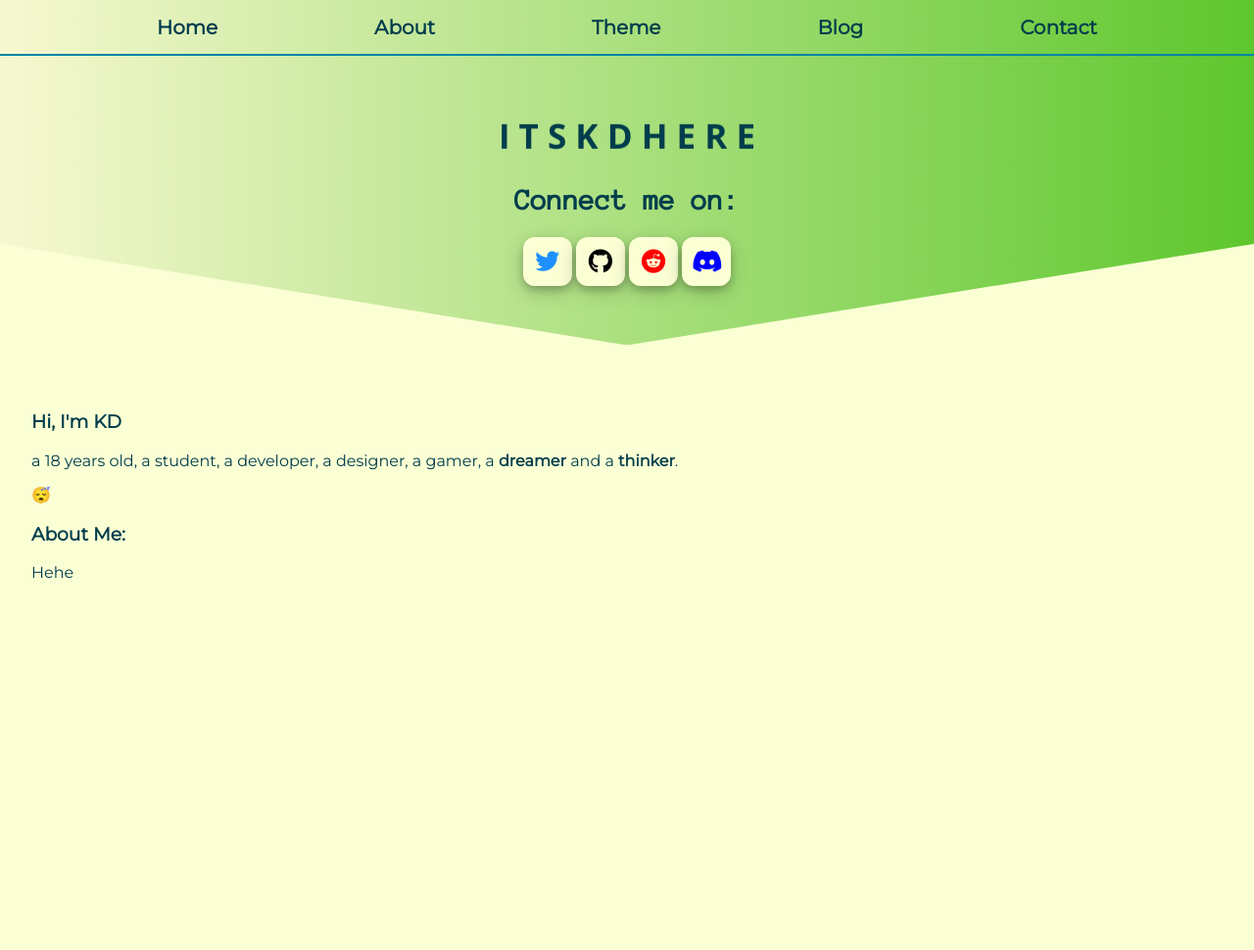
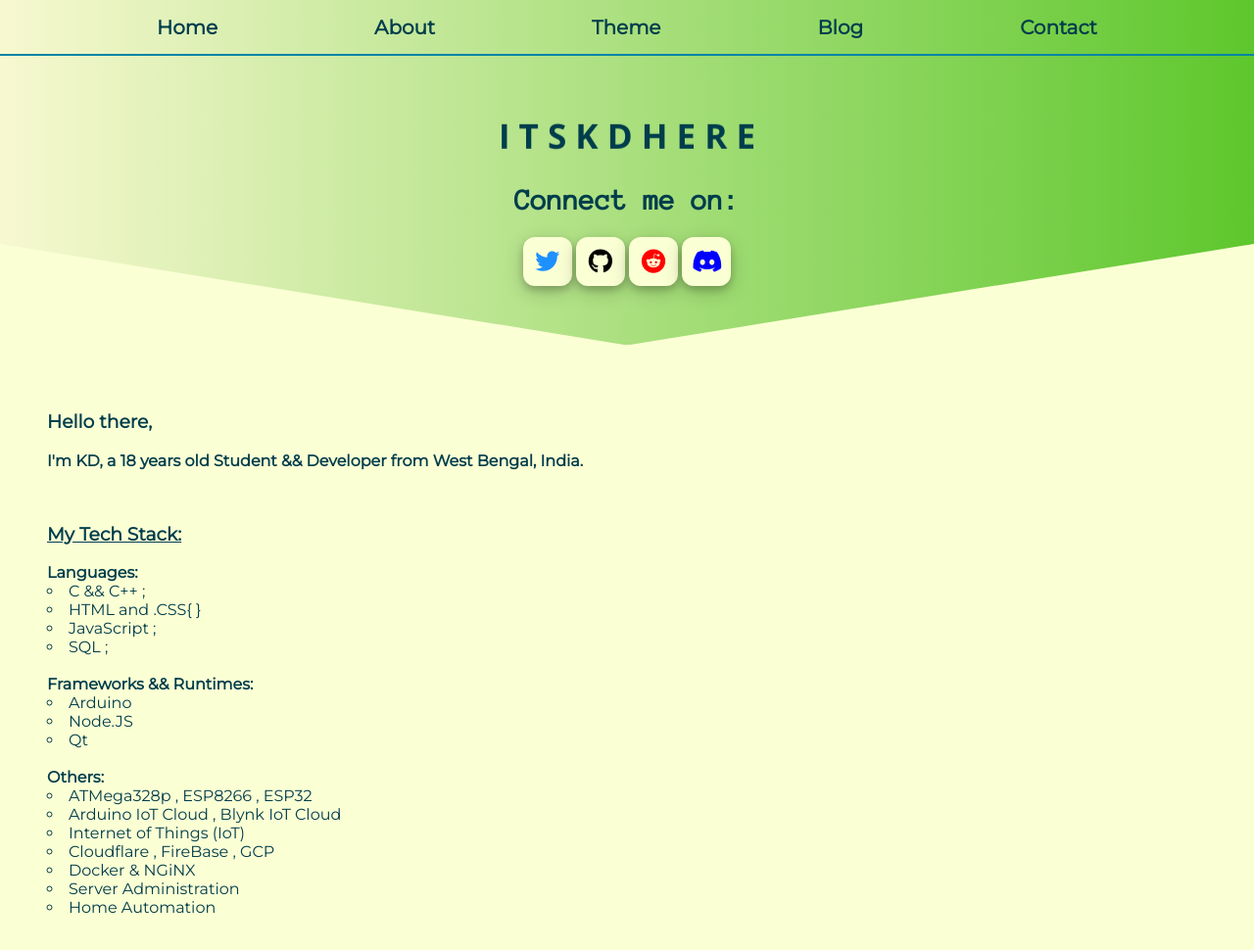
Before and after one commit to itskdhere/My-Website, a website with bundled scripts: page public/index.html in a window 1280 px wide. Shown: the whole page at 98% size. Built offline with nearby package versions, Linux system fonts and the light colour scheme.

Commit message:
updated about me 🙂

```diff
--- a/public/static/css/global.css
+++ b/public/static/css/global.css
@@ -22,6 +22,7 @@ header {
 
 ul {
     list-style-type: none;
+    list-style-position: inside;
     margin: 0;
     padding: 0;
 }
--- a/public/static/css/home.css
+++ b/public/static/css/home.css
@@ -1,6 +1,7 @@
 main {
     min-height: 1000px;
     padding: 2rem;
+    margin: 1rem;
 }
 
 img {
--- a/public/static/js/views/Home.js
+++ b/public/static/js/views/Home.js
@@ -33,21 +33,40 @@ export default class extends AbstractView {
       </header>
 
       <main>
-        <h3>Hi, I'm <b>KD</b></h3>
-        <p>
-          a 18 years old, a student, a developer, a designer, a gamer, a <b>dreamer</b> and a <b>thinker</b>.
-        </p>
-        <p>
-          😴
-        </p>
+        <h3>Hello there,</h3>
+        <p><b>
+                I'm KD, a 18 years old Student && Developer from West Bengal, India.
+            </b></p>
+        <br>
 
-        <h3>About Me:</h3>
+        <h3><u>My Tech Stack:</u></h3>
+        <ul style="list-style-type: circle;">
+            <li style="list-style-type: none;"><b>Languages:</b></li>
+            <li>C && C++ ;</li>
+            <li>HTML and .CSS{ }</li>
+            <li>JavaScript ;</li>
+            <li>SQL ;</li>
+        </ul>
+        <br>
+        <ul style="list-style-type: circle;">
+            <li style="list-style-type: none;"><b>Frameworks && Runtimes:</b></li>
+            <li>Arduino</li>
+            <li>Node.JS</li>
+            <li>Qt</li>
+        </ul>
+        <br>
+        <ul style="list-style-type: circle;">
+            <li style="list-style-type: none;"><b>Others:</b></li>
+            <li>ATMega328p , ESP8266 , ESP32</li>
+            <li>Arduino IoT Cloud , Blynk IoT Cloud</li>
+            <li>Internet of Things (IoT)</li>
+            <li>Cloudflare , FireBase , GCP</li>
+            <li>Docker & NGiNX</li>
+            <li>Server Administration</li>
+            <li>Home Automation</li>
+        </ul>
 
-        <p>
-          Hehe
-        </p>
-
-      </main>
+    </main>
         `;
   }
 }
```
Also changed, not shown: 1 other file.
